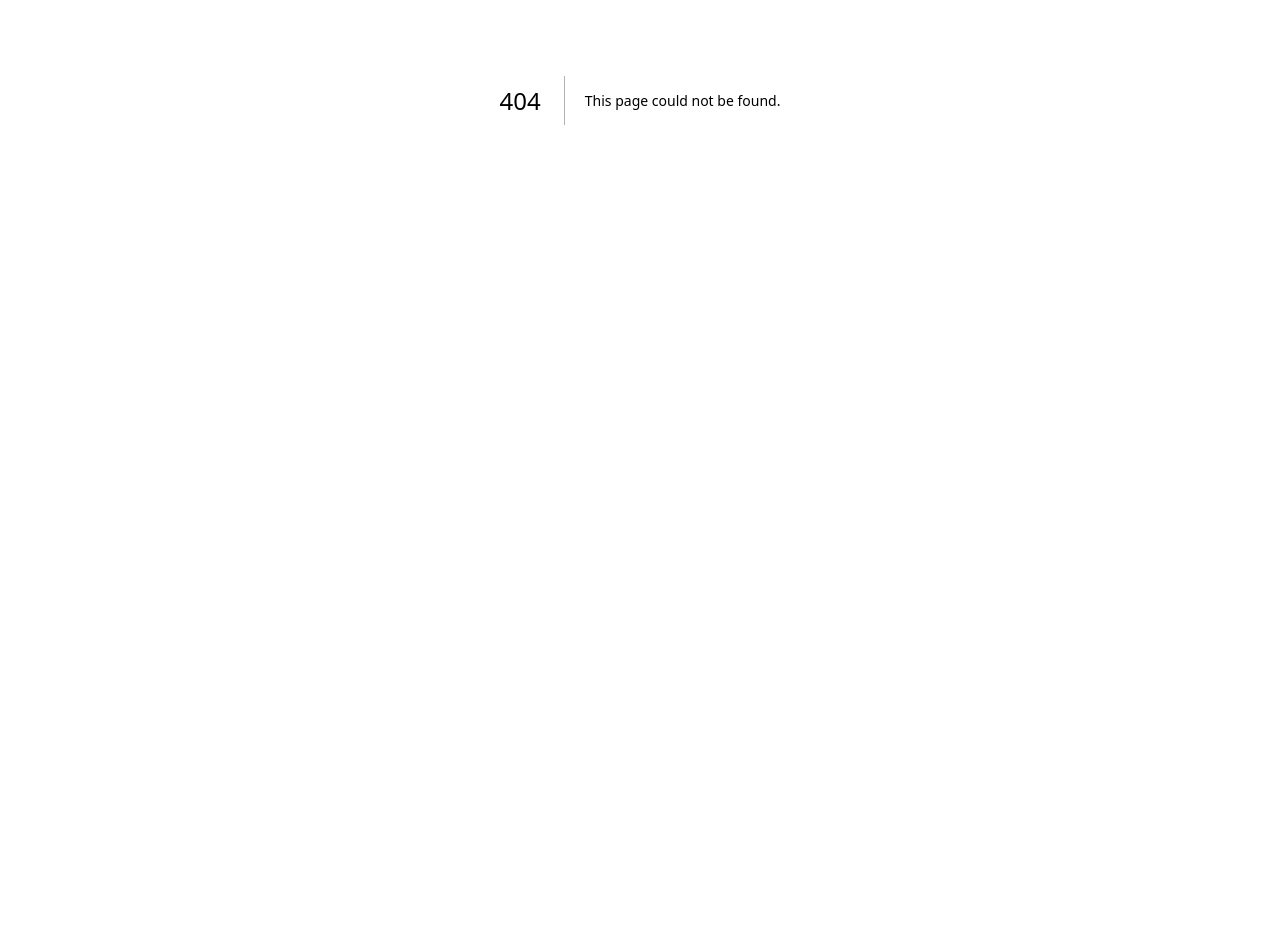
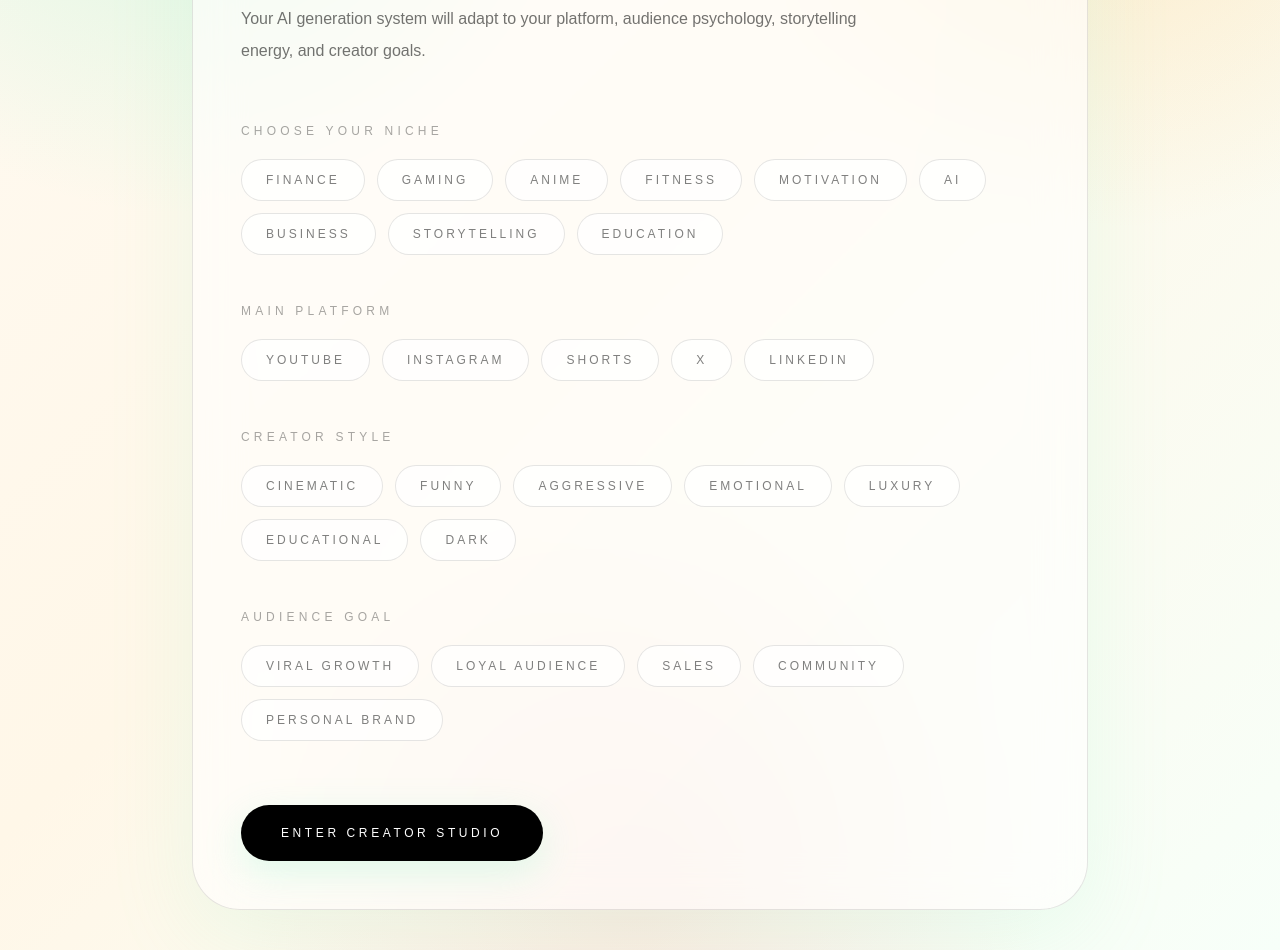
Before and after one commit to Anilkkumar057/viralmint, a Next.js app: page /onboarding in a window 1280 px wide. Before the commit this address had no page. Shown: the part 300-1250 px from the top of the page. Before the commit the page ends 800 px from the top, so only its background shows below. Built offline with nearby package versions, Linux system fonts and the light colour scheme.

Commit message:
Add creator onboarding flow

```diff
--- /dev/null
+++ b/app/onboarding/page.tsx
@@ -0,0 +1,170 @@
+"use client";
+
+import { useState } from "react";
+import { useRouter } from "next/navigation";
+import { supabase } from "../../lib/supabase";
+
+const niches = [
+  "Finance",
+  "Gaming",
+  "Anime",
+  "Fitness",
+  "Motivation",
+  "AI",
+  "Business",
+  "Storytelling",
+  "Education",
+];
+
+const platforms = [
+  "YouTube",
+  "Instagram",
+  "Shorts",
+  "X",
+  "LinkedIn",
+];
+
+const styles = [
+  "Cinematic",
+  "Funny",
+  "Aggressive",
+  "Emotional",
+  "Luxury",
+  "Educational",
+  "Dark",
+];
+
+const goals = [
+  "Viral Growth",
+  "Loyal Audience",
+  "Sales",
+  "Community",
+  "Personal Brand",
+];
+
+export default function OnboardingPage() {
+  const router = useRouter();
+
+  const [niche, setNiche] = useState("");
+  const [platform, setPlatform] = useState("");
+  const [style, setStyle] = useState("");
+  const [goal, setGoal] = useState("");
+
+  const [loading, setLoading] = useState(false);
+
+  const completeOnboarding = async () => {
+    if (!niche || !platform || !style || !goal) return;
+
+    setLoading(true);
+
+    const { data } = await supabase.auth.getUser();
+
+    if (!data.user) {
+      router.push("/");
+      return;
+    }
+
+    await supabase.from("creator_profiles").upsert({
+      user_id: data.user.id,
+      niche,
+      platform,
+      style,
+      goal,
+    });
+
+    router.push("/studio");
+  };
+
+  return (
+    <main className="min-h-screen bg-[radial-gradient(circle_at_14%_8%,rgba(126,242,194,0.30),transparent_26%),radial-gradient(circle_at_88%_12%,rgba(245,199,107,0.26),transparent_24%),radial-gradient(circle_at_50%_96%,rgba(255,107,95,0.12),transparent_30%),linear-gradient(135deg,#fffaf2_0%,#fff7e8_45%,#f7fff9_100%)] px-6 py-10 text-black">
+      <div className="mx-auto max-w-4xl rounded-[3rem] border border-black/10 bg-white/60 p-8 shadow-[0_25px_85px_rgba(126,242,194,0.14)] backdrop-blur-xl md:p-12">
+        <p className="text-xs uppercase tracking-[0.45em] text-black/35">
+          CREATOR DNA
+        </p>
+
+        <h1 className="mt-6 text-4xl font-light leading-tight md:text-6xl">
+          Let Viral Mint understand your creator identity.
+        </h1>
+
+        <p className="mt-6 max-w-2xl text-sm leading-8 text-black/55 md:text-base">
+          Your AI generation system will adapt to your platform,
+          audience psychology, storytelling energy, and creator goals.
+        </p>
+
+        <div className="mt-14 space-y-12">
+          <QuestionBlock
+            title="Choose your niche"
+            items={niches}
+            selected={niche}
+            setSelected={setNiche}
+          />
+
+          <QuestionBlock
+            title="Main platform"
+            items={platforms}
+            selected={platform}
+            setSelected={setPlatform}
+          />
+
+          <QuestionBlock
+            title="Creator style"
+            items={styles}
+            selected={style}
+            setSelected={setStyle}
+          />
+
+          <QuestionBlock
+            title="Audience goal"
+            items={goals}
+            selected={goal}
+            setSelected={setGoal}
+          />
+        </div>
+
+        <button
+          onClick={completeOnboarding}
+          disabled={loading}
+          className="mt-16 rounded-full bg-black px-10 py-5 text-xs uppercase tracking-[0.3em] text-white shadow-[0_12px_38px_rgba(126,242,194,0.24)] transition-all duration-500 hover:scale-[1.03] hover:shadow-[0_16px_50px_rgba(126,242,194,0.38)] disabled:opacity-40"
+        >
+          {loading ? "Preparing..." : "Enter Creator Studio"}
+        </button>
+      </div>
+    </main>
+  );
+}
+
+function QuestionBlock({
+  title,
+  items,
+  selected,
+  setSelected,
+}: {
+  title: string;
+  items: string[];
+  selected: string;
+  setSelected: (value: string) => void;
+}) {
+  return (
+    <div>
+      <p className="mb-5 text-xs uppercase tracking-[0.35em] text-black/35">
+        {title}
+      </p>
+
+      <div className="flex flex-wrap gap-3">
+        {items.map((item) => (
+          <button
+            key={item}
+            onClick={() => setSelected(item)}
+            className={
+              selected === item
+                ? "rounded-full bg-black px-6 py-3 text-xs uppercase tracking-[0.25em] text-white shadow-[0_10px_30px_rgba(126,242,194,0.24)]"
+                : "rounded-full border border-black/10 bg-white/70 px-6 py-3 text-xs uppercase tracking-[0.25em] text-black/50 transition-all duration-500 hover:bg-black hover:text-white"
+            }
+          >
+            {item}
+          </button>
+        ))}
+      </div>
+    </div>
+  );
+}
--- a/app/page.tsx
+++ b/app/page.tsx
@@ -29,7 +29,7 @@ export default function LandingPage() {
     await supabase.auth.signInWithOAuth({
       provider: "google",
       options: {
-        redirectTo: `${window.location.origin}/studio`,
+        redirectTo: `${window.location.origin}/onboarding`,
       },
     });
   };
```
